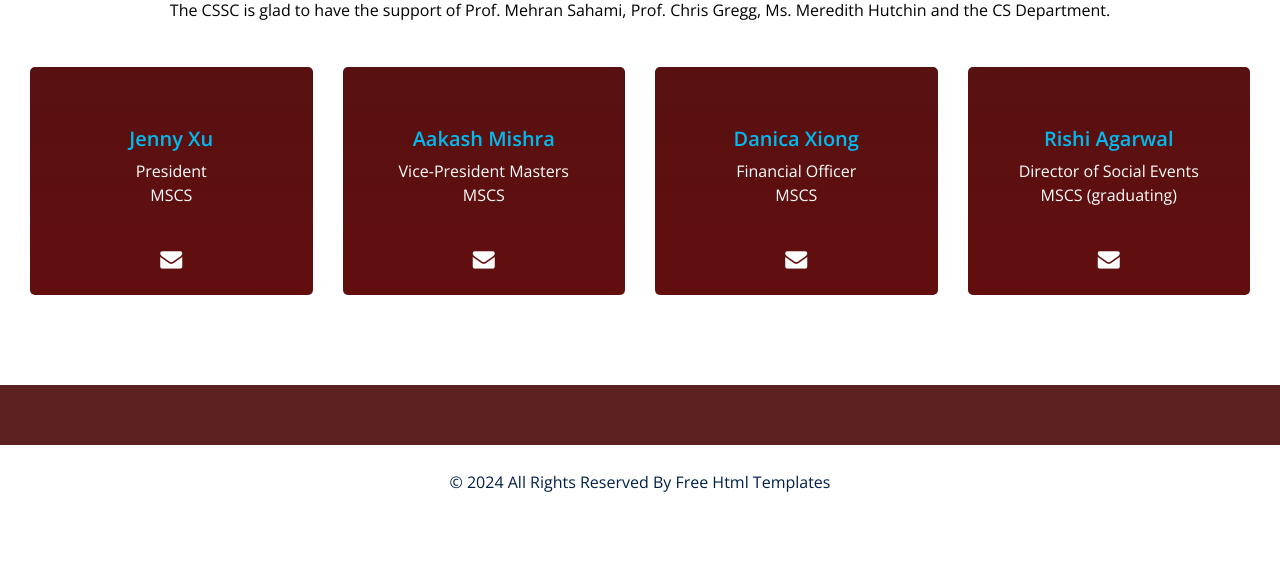
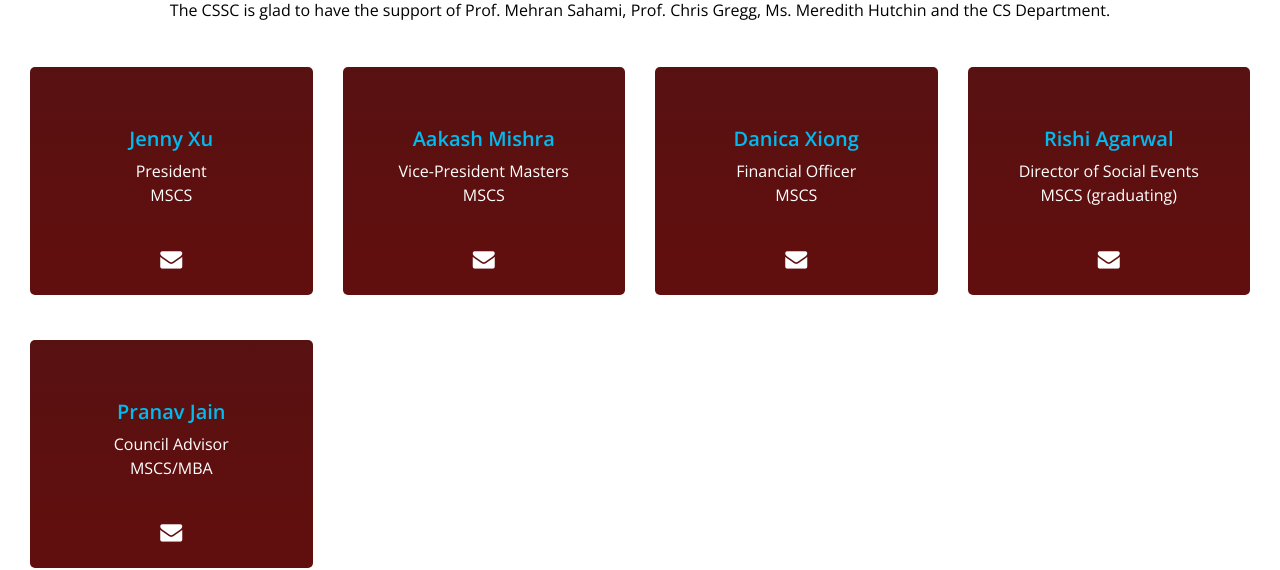
Before and after one commit to jennyziyi-xu/cssc-stanford.github.io, a plain HTML site: page team.html in a window 1280 px wide. Shown: the part 240-810 px from the top of the page. Drawn offline with nearby package versions, Linux system fonts and the light colour scheme; some packages are replaced by stand-ins of ours.

Commit message:
Add council advisor

```diff
--- a/team.html
+++ b/team.html
@@ -186,6 +186,28 @@
             </div>
           </div>
 
+          <div class="col-lg-3 col-sm-6">
+            <div class="box ">
+              <div class="img-box">
+                <!-- <img src="image/stanford-tree.png" class="img1" alt=""> -->
+              </div>
+              <div class="detail-box">
+                <h5>
+                  Pranav Jain
+                </h5>
+                <p>
+                  Council Advisor <br>
+                  MSCS/MBA
+                </p>
+              </div>
+              <div class="social_box" style="justify-content: center">
+                <a href="mailto: jpranav@stanford.edu">
+                  <i class="fa fa-envelope" aria-hidden="true"></i>
+                </a>
+              </div>
+            </div>
+          </div>
+
         </div>
       </div>
     </div>
```
